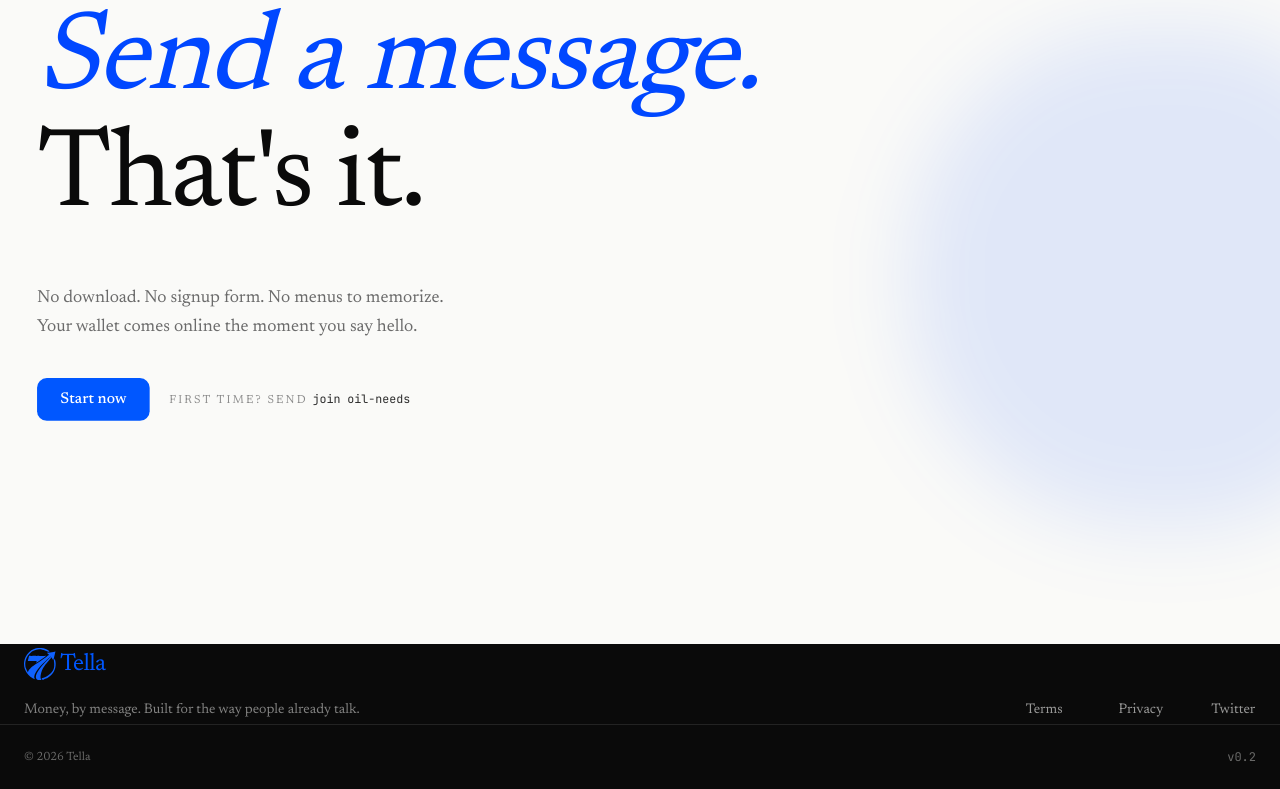
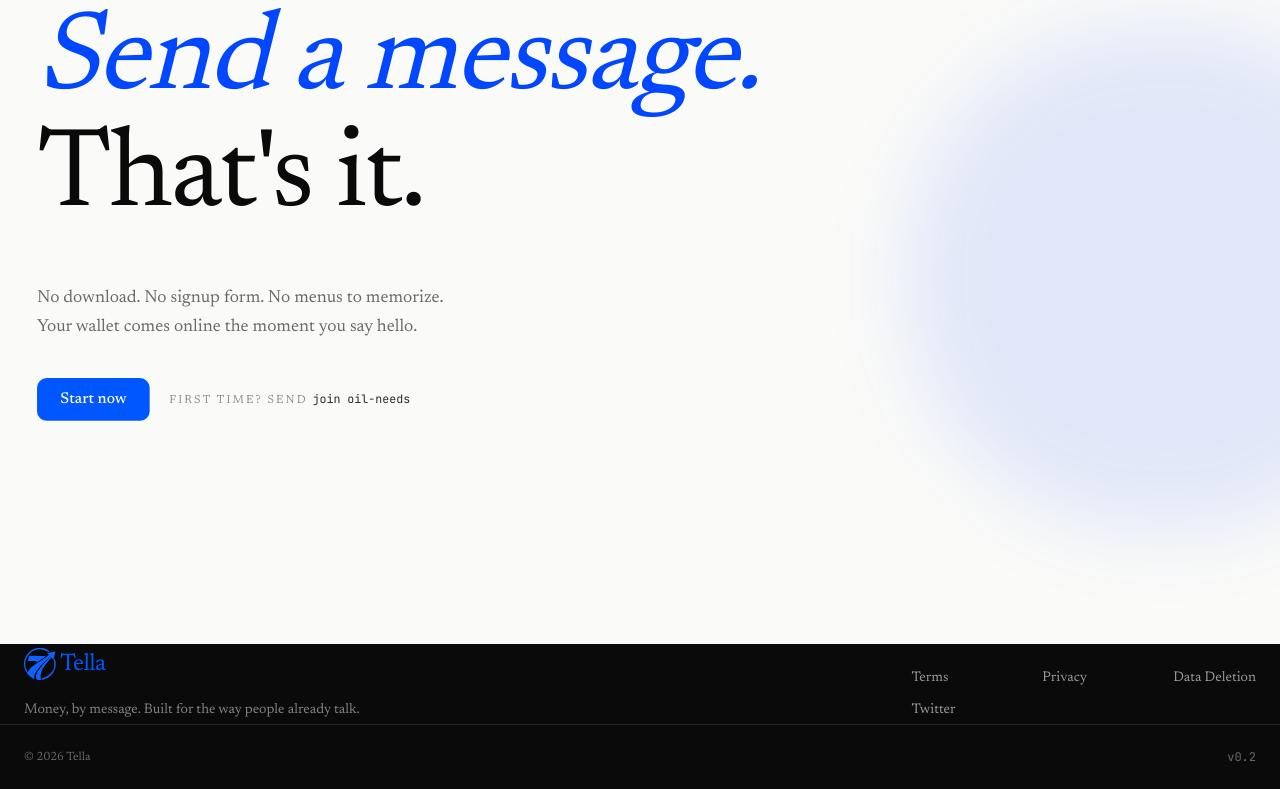
Before and after one commit to ibochivincent-lang/meirei, a Next.js app: page / in a window 1280 px wide. Shown: the part 6570-7359 px from the top of the page. Built offline with nearby package versions, Linux system fonts and the light colour scheme.

Commit message:
feat: surface data deletion link in footer navigation

```diff
--- a/components/layout/footer.tsx
+++ b/components/layout/footer.tsx
@@ -32,6 +32,14 @@ export function Footer() {
               </Link>
             </li>
             <li>
+              <Link
+                href={SITE.dataDeletionUrl}
+                className="text-surface-50/60 transition-colors hover:text-surface-50"
+              >
+                Data Deletion
+              </Link>
+            </li>
+            <li>
               <a
                 href={SITE.twitterUrl}
                 target="_blank"
```
